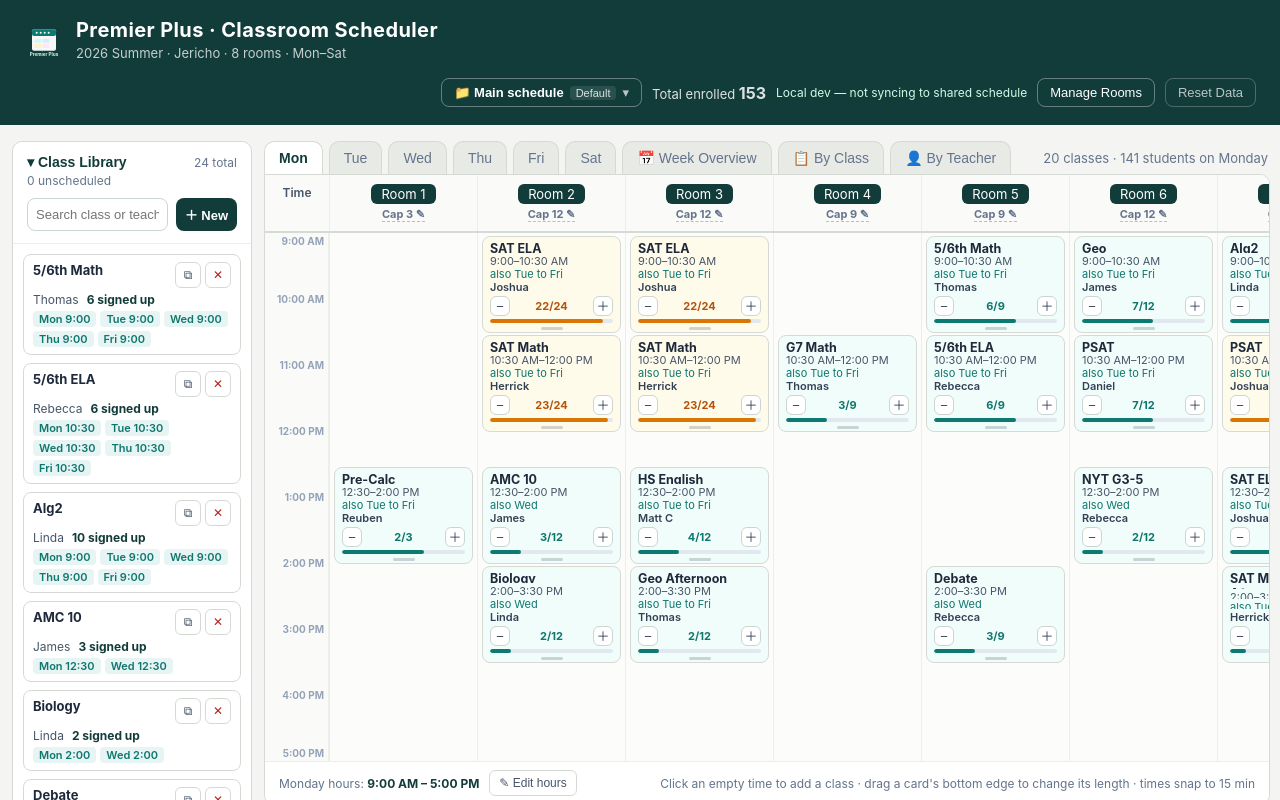
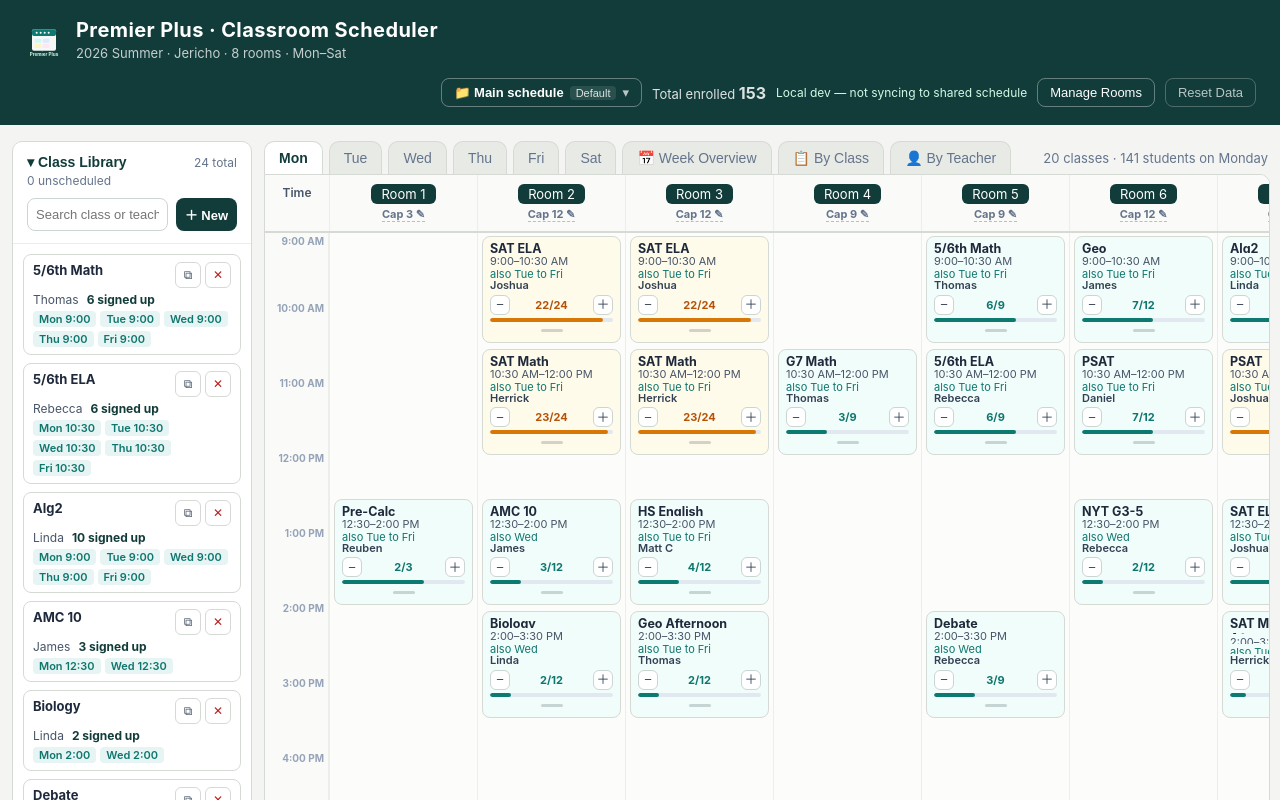
Before and after one commit to yuyanx/classroom-scheduler, a React (Vite) app: page / in a window 1280 px wide. Shown: the top 800 px of the page. Built offline with nearby package versions, Linux system fonts and the light colour scheme.

Commit message:
fix: prevent day-grid card text clipping under enrollment bar
Day cards were shorter than By Class (1.1 vs 1.25 px/min) and the resize
handle overlaid the bottom row. Match By Class vertical scale, move teacher
outside the clipping flex region, and reserve resize as a flex footer.

```diff
--- a/src/App.jsx
+++ b/src/App.jsx
@@ -71,7 +71,7 @@ const WEEKDAYS = ["mon", "tue", "wed", "thu", "fri"];
 const dayIdx = (d) => ALL_DAYS.indexOf(d);
 
 const SNAP = 15;             // minutes — drag/resize granularity
-const PX_PER_MIN = 1.1;      // vertical scale of the day grid
+const PX_PER_MIN = 1.25;     // vertical scale of the day grid (matches By Class card height)
 const DEFAULT_DURATION = 90; // minutes — for new classes / library drops
 
 // Times are minutes since midnight. Display follows the school's 12-hour style.
@@ -2163,7 +2163,7 @@ export default function ClassroomScheduler() {
     if (!cls) return null;
     const end = resize?.plId === p.id ? resize.end : p.end;
     const top = (p.start - gridStart) * PX_PER_MIN;
-    const h = Math.max(14, (end - p.start) * PX_PER_MIN - 2);
+    const h = Math.max(14, (end - p.start) * PX_PER_MIN - 6);
     const { lane, lanes } = laneInfo || { lane: 0, lanes: 1 };
     const combined = p.rooms.length > 1;
     const cap = capOfRooms(p.rooms);
@@ -2245,7 +2245,6 @@ export default function ClassroomScheduler() {
         }}
       >
         <div style={{ flex: 1, minHeight: 0, overflow: "hidden", display: "flex", flexDirection: "column", gap: compact ? 1 : 2 }}>
-          <div style={{ flex: 1, minHeight: 0, overflow: "hidden", display: "flex", flexDirection: "column", gap: compact ? 1 : 2 }}>
           <div style={{ fontWeight: 700, fontSize: compact ? 11 : 12.5, lineHeight: 1.2, overflowWrap: "anywhere", overflow: "hidden", display: "-webkit-box", WebkitLineClamp: compact ? 1 : 2, WebkitBoxOrient: "vertical" }}>
             {cls.name}{(hasRoomClash || hasTeacherConflict) ? " ⚠" : ""}
           </div>
@@ -2265,7 +2264,6 @@ export default function ClassroomScheduler() {
             {teacherLabel}
           </div>
         )}
-        </div>
         {h >= regThreshold && (
           <div style={{ flexShrink: 0, marginTop: 2, minWidth: 0 }}>
             <div style={{ display: "flex", alignItems: "center", gap: compact ? 1 : 3, minWidth: 0 }}>
@@ -2289,9 +2287,9 @@ export default function ClassroomScheduler() {
             onPointerDown={(e) => startResize(e, p)}
             onClick={(e) => e.stopPropagation()}
             title="Drag to change the end time"
-            style={{ position: "absolute", left: 0, right: 0, bottom: 0, height: 12, cursor: "ns-resize", display: "flex", alignItems: "flex-end", justifyContent: "center" }}
-          >
-            <div style={{ width: 22, height: 3, borderRadius: 2, background: "rgba(15,23,42,.18)", marginBottom: 2 }} />
+            style={{ flexShrink: 0, height: 10, marginTop: 1, cursor: "ns-resize", display: "flex", alignItems: "flex-end", justifyContent: "center" }}
+          >
+            <div style={{ width: 22, height: 3, borderRadius: 2, background: "rgba(15,23,42,.18)", marginBottom: 1 }} />
           </div>
         )}
       </div>
@@ -2858,7 +2856,7 @@ export default function ClassroomScheduler() {
                               style={{
                                 position: "absolute",
                                 top: (ghost.start - gridStart) * PX_PER_MIN + 1,
-                                height: ghost.dur * PX_PER_MIN - 2,
+                                height: ghost.dur * PX_PER_MIN - 6,
                                 left: `calc(${(lane.lane / lane.lanes) * 100}% + 2px)`,
                                 width: `calc(${100 / lane.lanes}% - 5px)`,
                                 zIndex: 2, pointerEvents: "none", borderRadius: 8, boxSizing: "border-box",
```
Also changed, not shown: app.js. Lines whose indentation alone changed are shown as unchanged.
